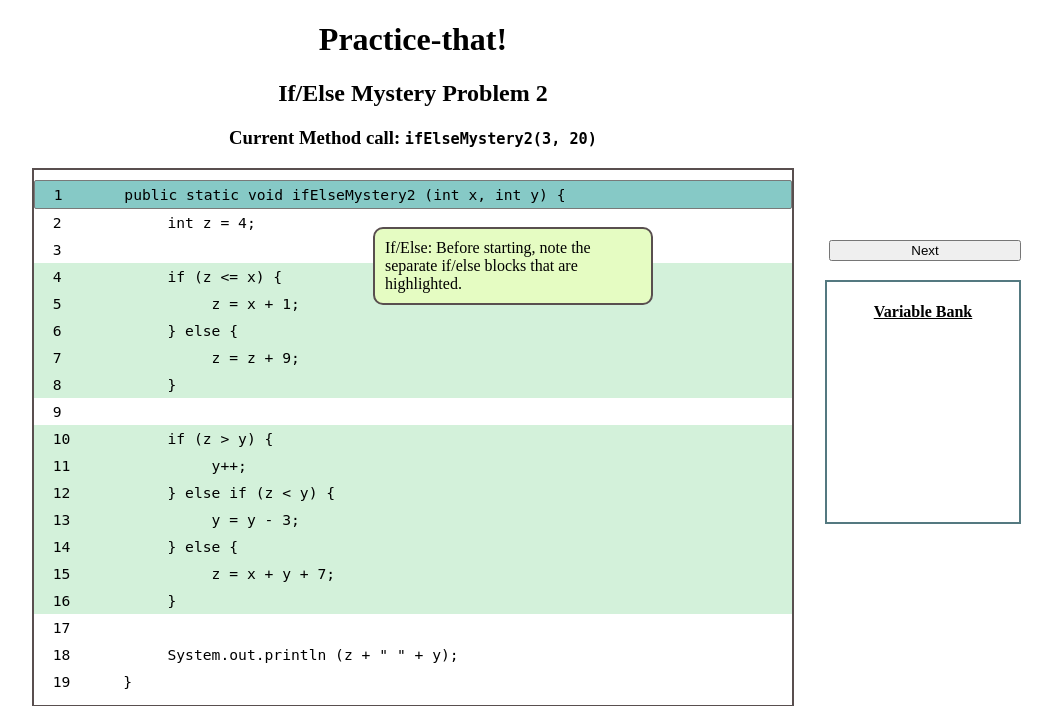
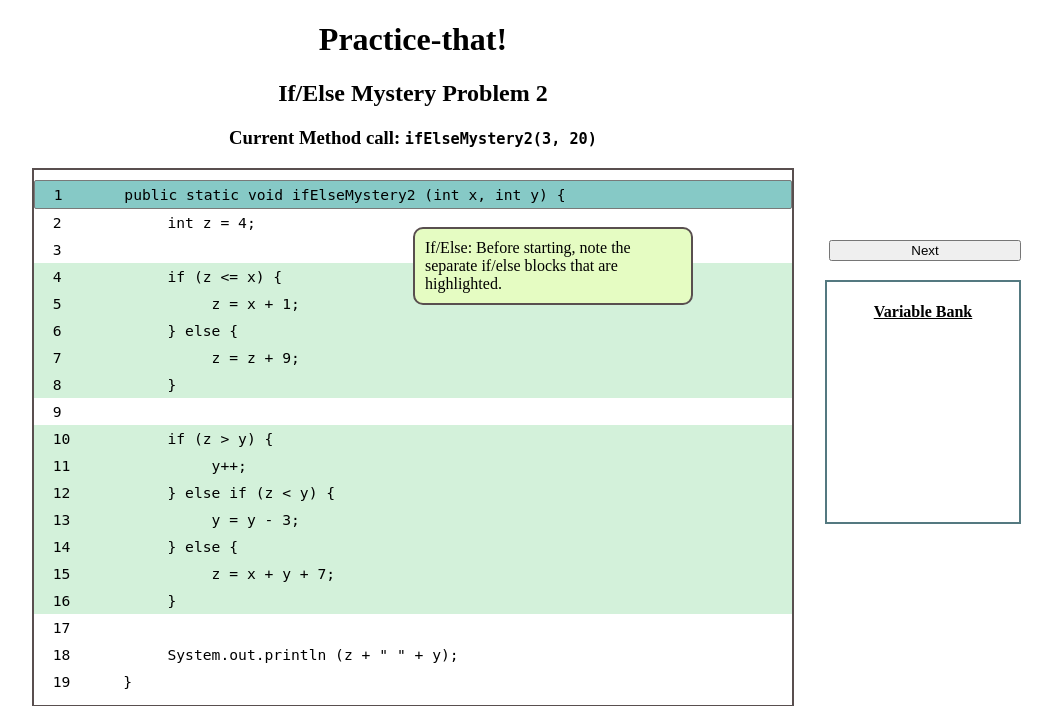
Before and after one commit to awilliambauer/practicum, a PHP site: page /if_else/if_else.html in a window 1280 px wide. Shown: the top 706 px of the page, without its empty margins (227-1279 px from the left). Run offline with PHP 8.4, Linux system fonts and the light colour scheme; some libraries are stand-ins or nearby versions.

Commit message:
fixed positioning of prompt

```diff
--- a/public/if_else/if_else.css
+++ b/public/if_else/if_else.css
@@ -62,7 +62,7 @@ h4 {
 #prompt {
 	position: absolute;
 	top: 227px;
-	left: 600px;
+	left: 50%;
 	border: 2px rgb(89,79,79) solid;
 	border-radius: 10px;
 	width: 20%;
```
